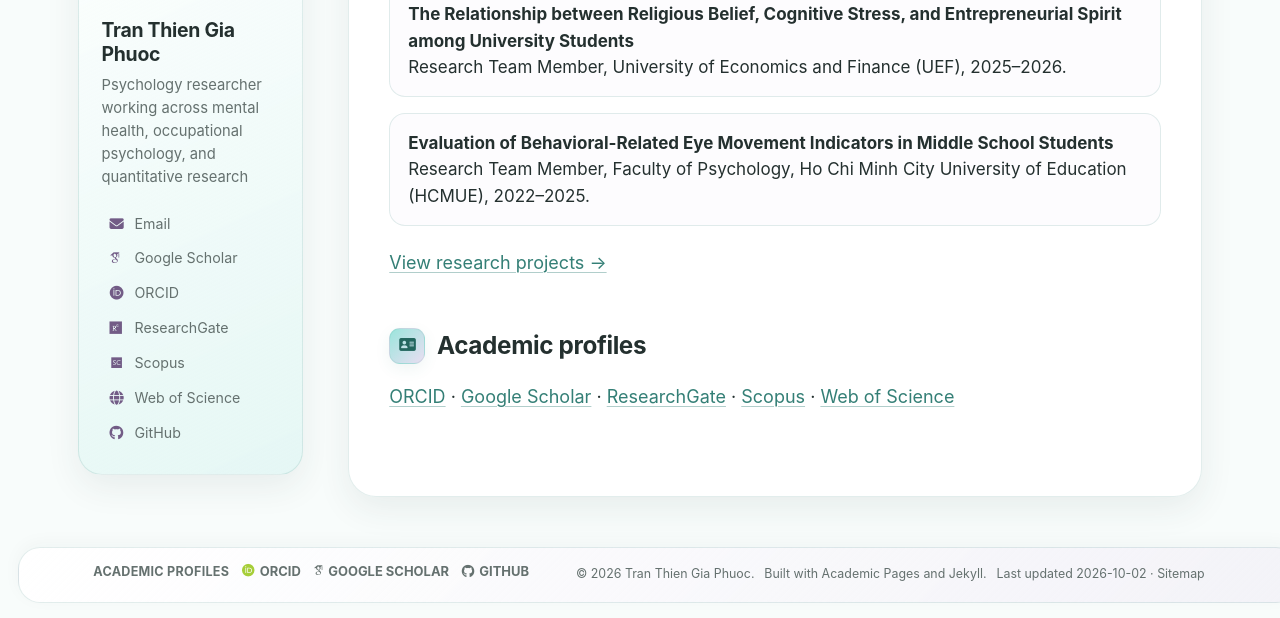
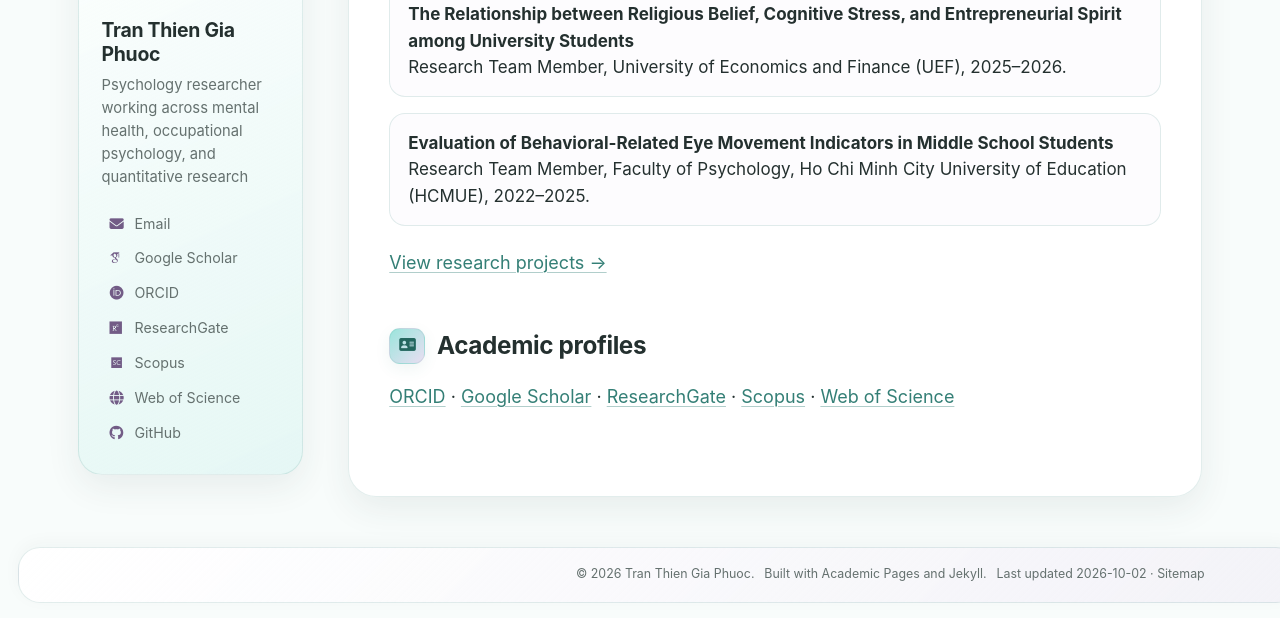
Before and after one commit to ttgpPsychMH/ttgpPsychMH.github.io, a Jekyll site: the page built from _pages/about.md, in a window 1280 px wide and 900 px high, scrolled down 1742 px, cut to the strip 282-900 px from the top of the window. Built offline with Jekyll 4.4.1, drawn with Linux system fonts in a browser that asks for light colours; some web fonts are replaced; a script that is not in the unit is left out.

Commit message:
Remove duplicated academic profile links from footer

```diff
--- a/_includes/footer.html
+++ b/_includes/footer.html
@@ -1,19 +1,4 @@
 {% include base_path %}
-
-<div class="page__footer-follow">
-  <ul class="social-icons" aria-label="Academic profiles">
-    <li><strong>Academic profiles</strong></li>
-    {% if site.author.orcid %}
-      <li><a href="{{ site.author.orcid }}" rel="noopener noreferrer"><i class="ai ai-orcid" aria-hidden="true"></i> ORCID</a></li>
-    {% endif %}
-    {% if site.author.googlescholar %}
-      <li><a href="{{ site.author.googlescholar }}" rel="noopener noreferrer"><i class="ai ai-google-scholar" aria-hidden="true"></i> Google Scholar</a></li>
-    {% endif %}
-    {% if site.author.github %}
-      <li><a href="https://github.com/{{ site.author.github }}" rel="noopener noreferrer"><i class="fab fa-github" aria-hidden="true"></i> GitHub</a></li>
-    {% endif %}
-  </ul>
-</div>
 
 <div class="page__footer-copyright">
   <span>&copy; {{ site.time | date: '%Y' }} {{ site.name | default: site.title }}.</span>
```
